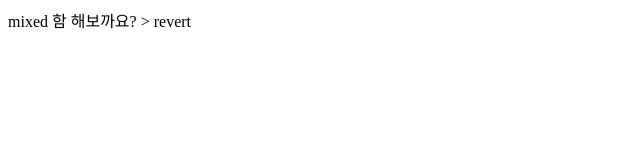
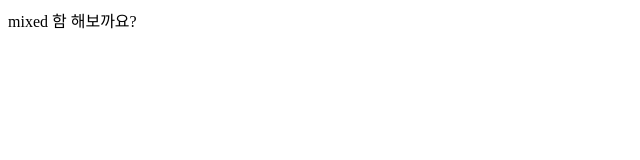
Before and after one commit to min-ji/opentutorials_git_minji, a plain HTML site: page index.html in a window 1280 px wide. Shown: the full height of the page, 0-640 px from the left. Drawn offline with Linux system fonts and the light colour scheme.

Commit message:
Revert "revert"
This reverts commit 698680c2e7b67ccf84128e1a19c31a99e3e5a69f.

```diff
--- a/index.html
+++ b/index.html
@@ -5,6 +5,6 @@
 <body>
 	mixed
 	함 해보까요?
-	> revert
+
 </body>
 </html>
```
